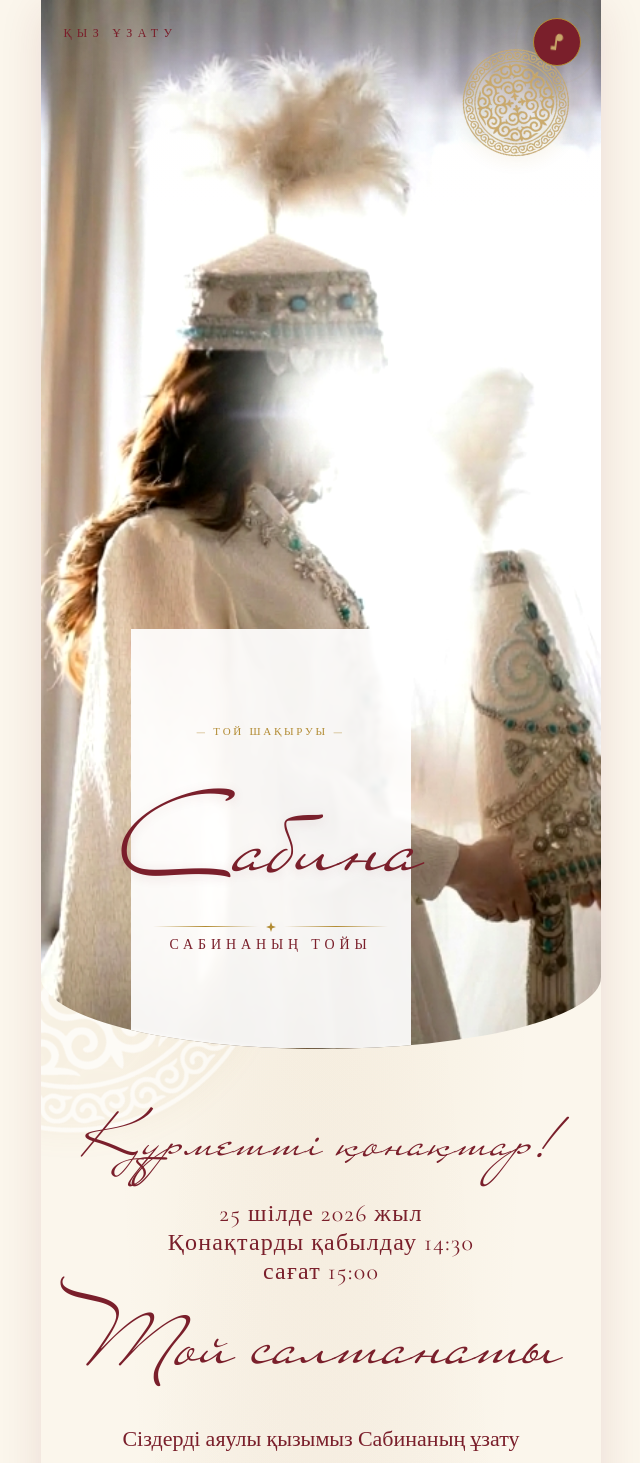
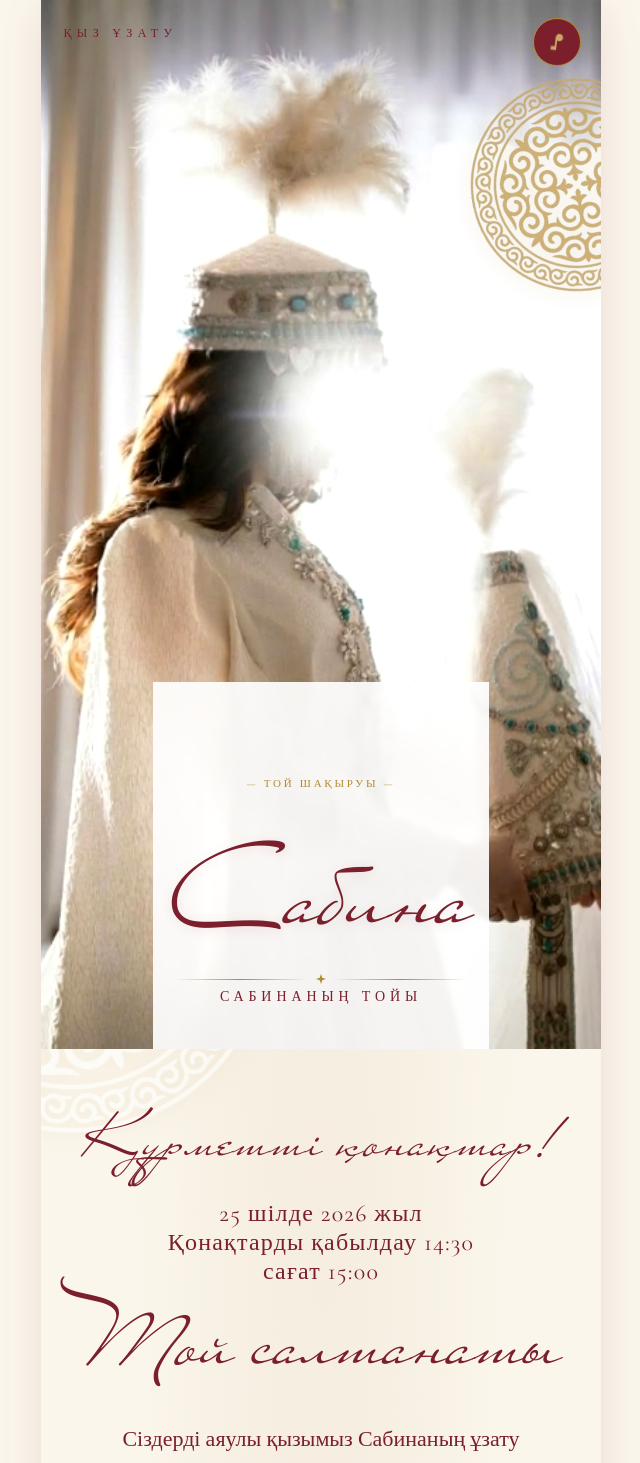
Before and after one commit to usern23/kyz-uzatu, a React (Vite) app: page / in a window 1280 px wide. Shown: the top 1463 px of the page, without its empty margins (319-959 px from the left). Built offline with nearby package versions, Linux system fonts and the light colour scheme.

Commit message:
fix: hero-orn positioned outside stage, half off right edge

```diff
--- a/src/components/Hero.tsx
+++ b/src/components/Hero.tsx
@@ -7,15 +7,15 @@ interface Props {
 export default function Hero({ data }: Props) {
   return (
     <section className="hero">
+      <div className="hero-orn" aria-hidden="true">
+        <img src={`${import.meta.env.BASE_URL}img/tilda/big-orn-3.webp`} alt="" />
+      </div>
+
       <div className="hero-stage">
         <p className="hero-kicker">Қыз ұзату</p>
 
         <div className="hero-photo" aria-hidden="true">
           <img src={`${import.meta.env.BASE_URL}img/tilda/bride-saukele.jpg`} alt="" />
-        </div>
-
-        <div className="hero-orn" aria-hidden="true">
-          <img src={`${import.meta.env.BASE_URL}img/tilda/big-orn-3.webp`} alt="" />
         </div>
 
         <div className="hero-text">
--- a/src/styles.css
+++ b/src/styles.css
@@ -164,7 +164,7 @@ img { max-width: 100%; display: block; }
    ============================================================ */
 .hero {
   position: relative;
-  overflow: hidden;
+  overflow: visible;
   background: var(--beige);
   /* арочный обрез снизу: фото плавно перетекает в фон без цветового стыка */
   border-radius: 0 0 50% 50% / 0 0 72px 72px;
@@ -202,18 +202,17 @@ img { max-width: 100%; display: block; }
   z-index: 2;
 }
 
-/* ── Вращающийся орнамент в правом верхнем углу ── */
+/* ── Вращающийся орнамент — половиной за правым краем ── */
 .hero-orn {
   position: absolute;
-  top: 4%;
-  right: 4%;
-  width: 22%;
-  max-width: 140px;
+  top: 6%;
+  right: -18%;
+  width: 44%;
   aspect-ratio: 1;
   z-index: 3;
   pointer-events: none;
-  opacity: 0.95;
-  filter: drop-shadow(0 2px 10px rgba(178,139,51,0.25));
+  opacity: 0.9;
+  filter: drop-shadow(0 2px 10px rgba(178,139,51,0.2));
 }
 .hero-orn img {
   width: 100%;
@@ -243,9 +242,9 @@ img { max-width: 100%; display: block; }
 */
 .hero-text {
   position: absolute;
-  left: 16%;
-  width: 50%;
-  top: 60%;
+  left: 20%;
+  width: 60%;
+  top: 65%;
   height: 40%;
   z-index: 4;
   display: flex;
```
